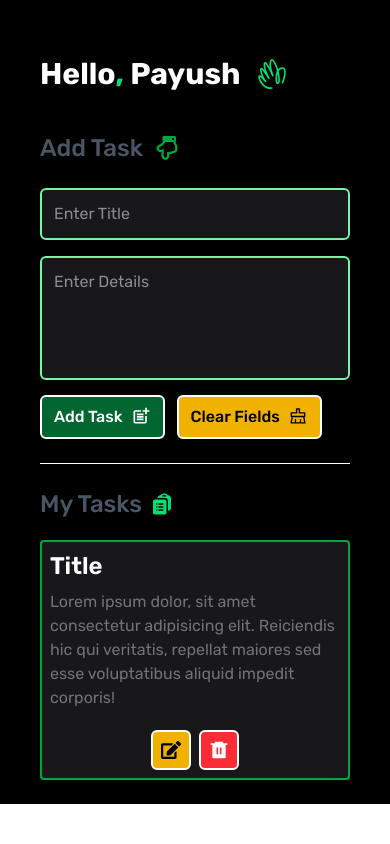
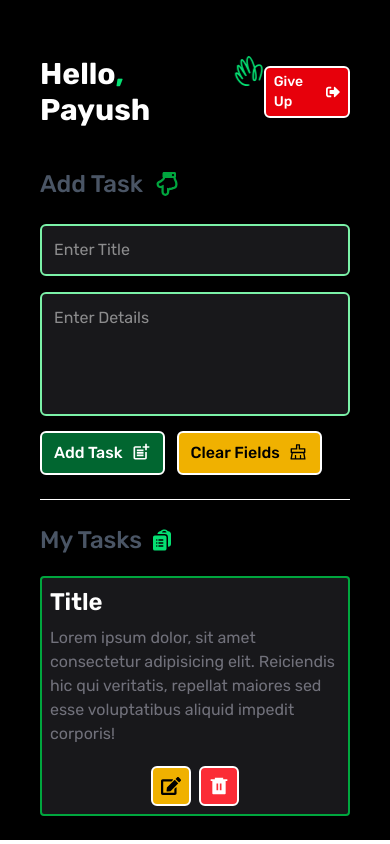
Before and after one commit to PiyushSutharScriptor/WebDevPractice, a React (Vite) app in the folder mern-to-do-project/: page / in a window 390 px wide. Built offline with nearby package versions, Linux system fonts and the light colour scheme.

Commit message:
Logout button and responsiveness

```diff
--- a/mern-to-do-project/src/components/Heading.jsx
+++ b/mern-to-do-project/src/components/Heading.jsx
@@ -1,17 +1,27 @@
 import React from 'react'
 import { SiHey } from "react-icons/si";
 import { FaRegHandPointDown } from "react-icons/fa";
+import { FaSignOutAlt } from "react-icons/fa";
 
 
 const Heading = () => {
   return (
     <div className='pt-8 '>
-        <div className='flex items-center text-white text-3xl font-bold sm:text-5xl gap-4'>
-          <h1 className=''>Hello<span className='text-green-400'>,</span> Payush</h1>
-          <span className='text-green-400 transition hover:animate-[shake_0.3s_ease-in-out_infinite]'><SiHey /></span>
+        <div className='flex items-center justify-between text-white text-3xl font-bold sm:text-5xl'>
+
+          <div className='flex gap-4'>
+            <h1 className=''>Hello<span className='text-green-400'>,</span> Payush</h1>
+            <span className='text-green-400 transition animate-[shake_0.5s_ease-in-out_infinite]'><SiHey /></span>
+          </div>
+
+          <div className='flex text-sm font-medium cursor-pointer hover:scale-110 transition border-white border-2 px-2 gap-2 py-1 rounded-md items-center bg-red-600'>
+            <h1>Give Up</h1>
+            <h1><FaSignOutAlt /></h1>
+          </div>
+
         </div>
 
-        <div className='text-gray-600 font-medium text-2xl mt-10 flex items-center  gap-3'>
+        <div className='text-gray-600 font-medium text-2xl mt-10 flex items-center gap-3'>
           <h1 className=''>Add Task </h1>
           <span className='text-green-600'><FaRegHandPointDown /></span>
         </div>
```
